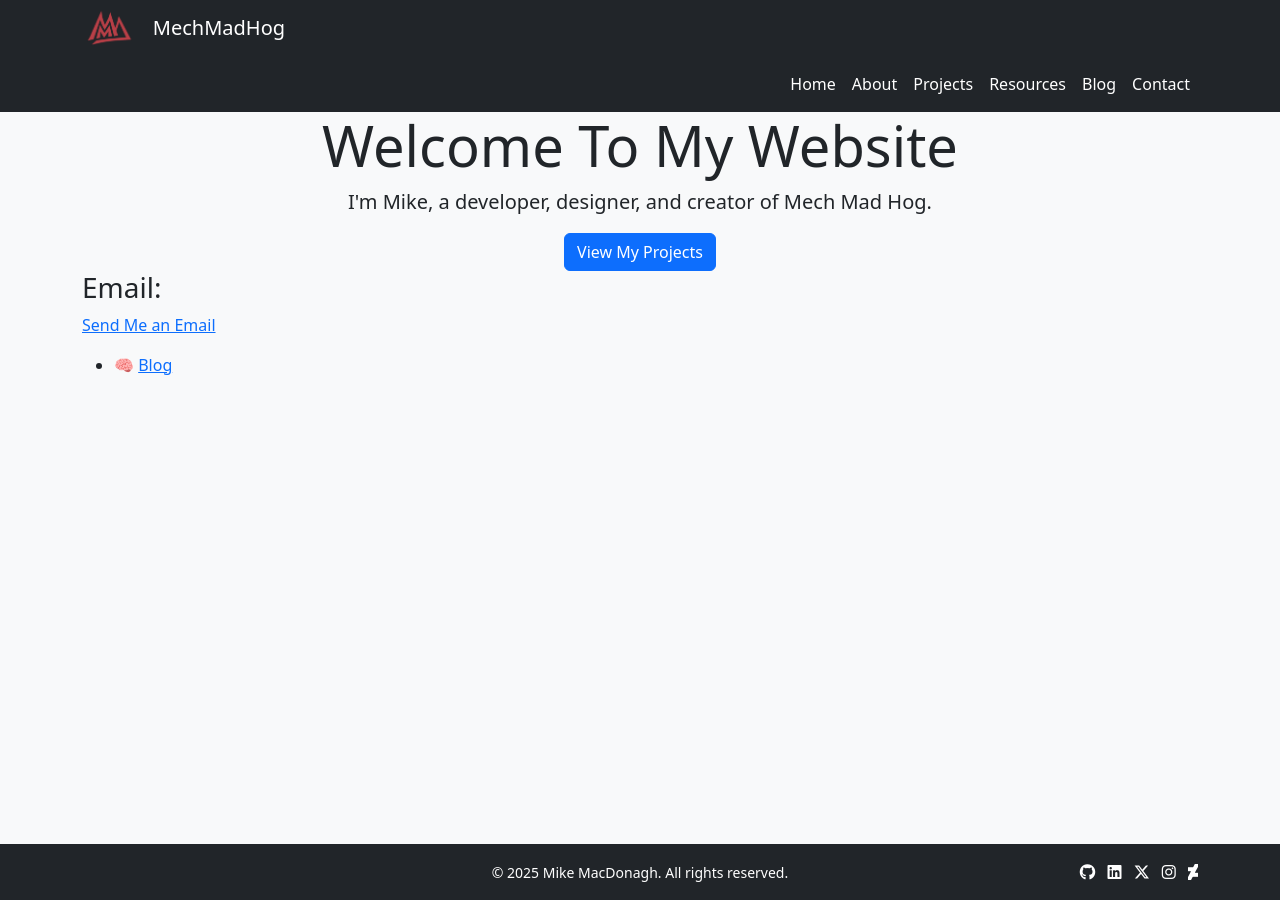
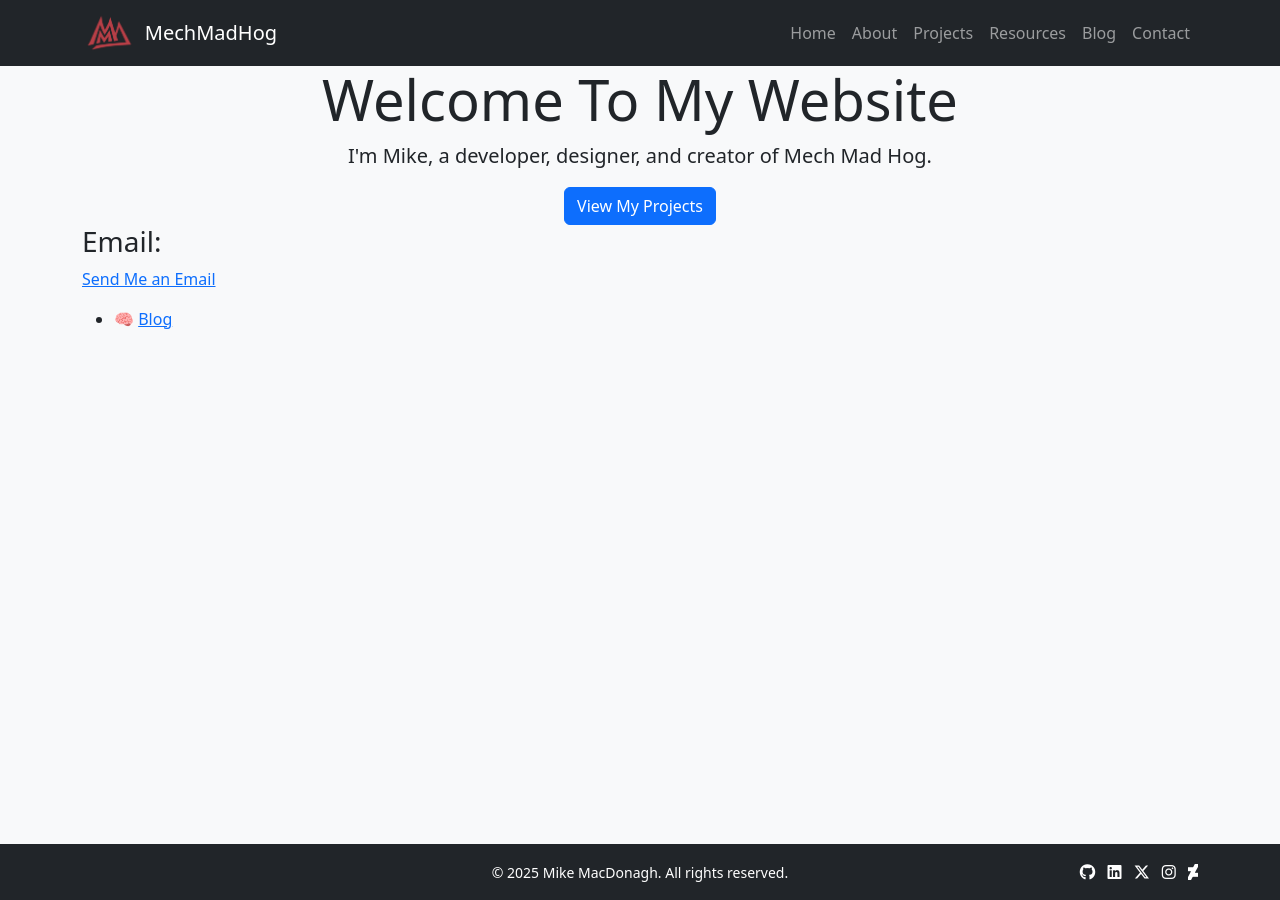
Before and after one commit to MechMadHog/MechMadHog.github.io, a Jekyll site: the page built from index.md, in a window 1280 px wide. Built offline with Jekyll 4.4.1, drawn with Linux system fonts in a browser that asks for light colours.

Commit message:
Update header.html

```diff
--- a/_includes/header.html
+++ b/_includes/header.html
@@ -1,29 +1,30 @@
 <header class="bg-dark text-white">
-  <div class="container py-2 d-flex align-items-center justify-content-between flex-wrap">
-    <a href="/" style="display: flex; align-items: center; gap: 1rem; text-decoration: none;">
-      <img src="/assets/images/logo.png" alt="Logo" style="height: 40px;">
-      <h1 class="h5 m-0 text-white">{{ site.title }}</h1>
-    </a>
+  <nav class="navbar navbar-expand-lg navbar-dark bg-dark">
+    <div class="container">
 
-    <!-- Navbar toggler (for small screens) -->
-    <button class="navbar-toggler d-lg-none btn btn-outline-light" type="button" data-bs-toggle="collapse" data-bs-target="#mainNavbar">
-      <span class="navbar-toggler-icon"></span>
-    </button>
-  </div>
+      <!-- Logo and Title -->
+      <a class="navbar-brand d-flex align-items-center gap-2" href="/">
+        <img src="/assets/images/logo.png" alt="Logo" style="height: 40px;">
+        <span class="h5 mb-0">{{ site.title }}</span>
+      </a>
 
-  <!-- Collapsible Navigation -->
-  <nav class="navbar navbar-expand-lg bg-dark">
-    <div class="container">
+      <!-- Toggler for mobile -->
+      <button class="navbar-toggler" type="button" data-bs-toggle="collapse" data-bs-target="#mainNavbar" aria-controls="mainNavbar" aria-expanded="false" aria-label="Toggle navigation">
+        <span class="navbar-toggler-icon"></span>
+      </button>
+
+      <!-- Navigation Links -->
       <div class="collapse navbar-collapse justify-content-end" id="mainNavbar">
         <ul class="navbar-nav">
-          <li class="nav-item"><a class="nav-link text-white" href="{{ '/' | relative_url }}">Home</a></li>
-          <li class="nav-item"><a class="nav-link text-white" href="{{ '/about/' | relative_url }}">About</a></li>
-          <li class="nav-item"><a class="nav-link text-white" href="{{ '/projects/' | relative_url }}">Projects</a></li>
-          <li class="nav-item"><a class="nav-link text-white" href="{{ '/resources/' | relative_url }}">Resources</a></li>
-          <li class="nav-item"><a class="nav-link text-white" href="{{ '/blog/' | relative_url }}">Blog</a></li>
-          <li class="nav-item"><a class="nav-link text-white" href="{{ '/contact/' | relative_url }}">Contact</a></li>
+          <li class="nav-item"><a class="nav-link" href="{{ '/' | relative_url }}">Home</a></li>
+          <li class="nav-item"><a class="nav-link" href="{{ '/about/' | relative_url }}">About</a></li>
+          <li class="nav-item"><a class="nav-link" href="{{ '/projects/' | relative_url }}">Projects</a></li>
+          <li class="nav-item"><a class="nav-link" href="{{ '/resources/' | relative_url }}">Resources</a></li>
+          <li class="nav-item"><a class="nav-link" href="{{ '/blog/' | relative_url }}">Blog</a></li>
+          <li class="nav-item"><a class="nav-link" href="{{ '/contact/' | relative_url }}">Contact</a></li>
         </ul>
       </div>
+
     </div>
   </nav>
 </header>
```
